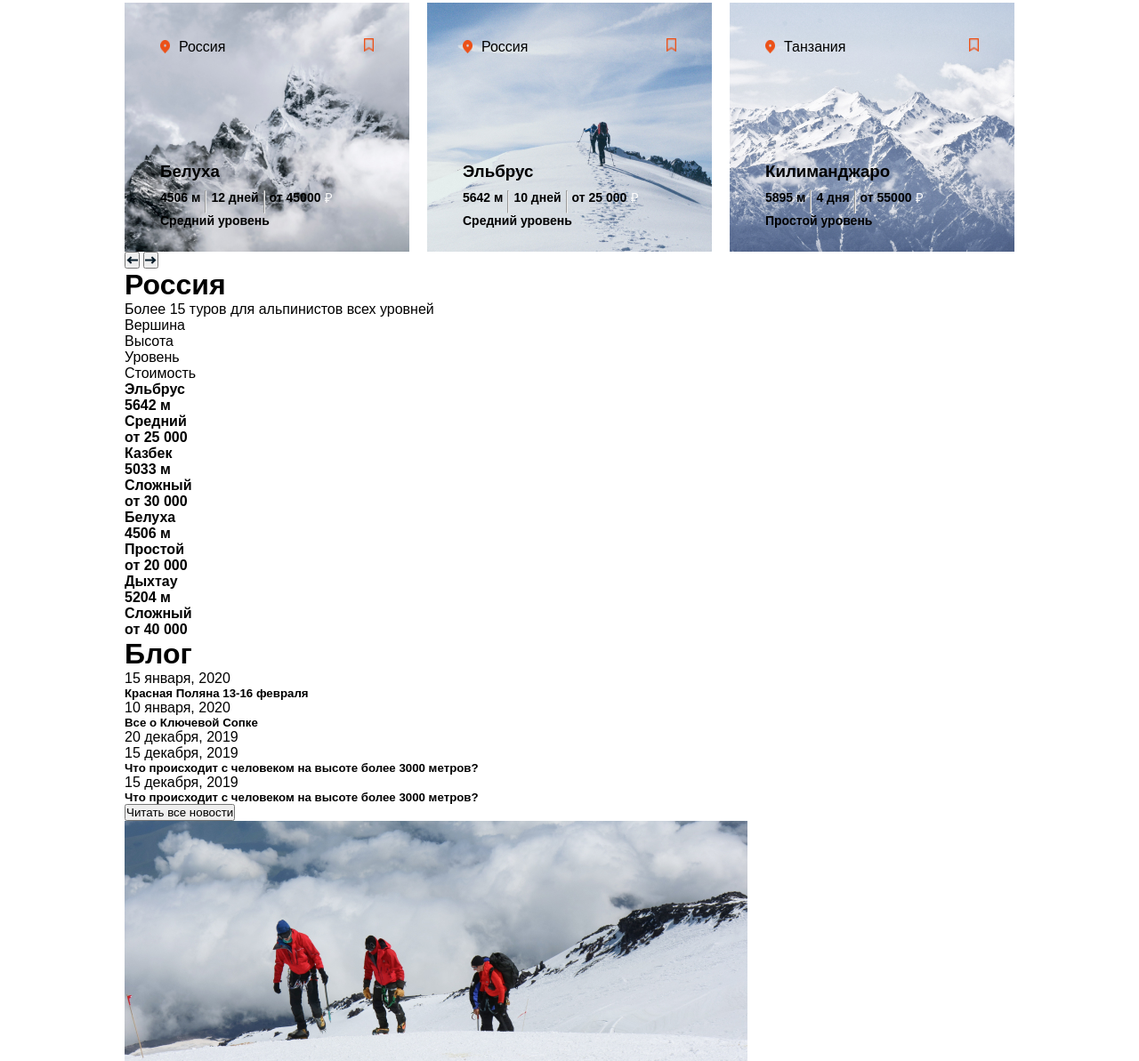
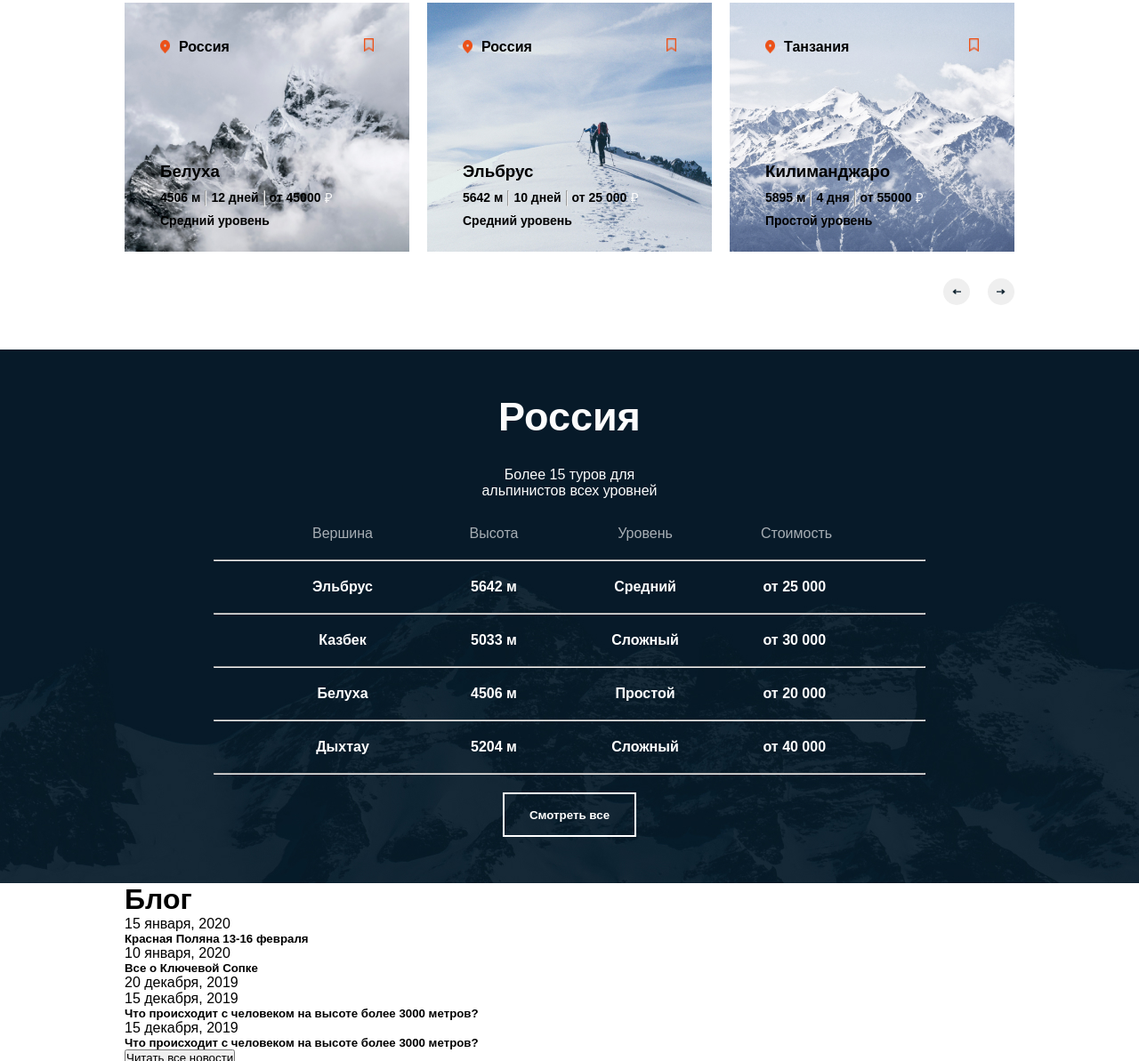
Before and after one commit to hamrakulovmuhammad/mountain_everets, a website built with Vite: page index.html in a window 1280 px wide. Shown: the part 1337-2530 px from the top of the page at 89% size. Built offline with nearby package versions, Linux system fonts and the light colour scheme.

Commit message:
finishing russia css

```diff
--- a/index.html
+++ b/index.html
@@ -163,9 +163,9 @@
       </div>
       <div class="russia">
         <div class="container">
-          <div class="rusia_text">
+          <div class="russia_text">
             <h1>Россия</h1>
-            <p>Более 15 туров для альпинистов всех уровней</p>
+            <p>Более 15 туров для <br> альпинистов всех уровней</p>
           </div>
           <div class="russia_flex">
             <div class="elem">
@@ -174,31 +174,37 @@
               <p>Уровень</p>
               <p>Стоимость</p>
             </div>
+            <hr>
             <div class="elem">
               <h4>Эльбрус</h4>
               <h4>5642 м</h4>
               <h4>Средний</h4>
               <h4>от 25 000 <img src="" alt="" /></h4>
             </div>
+            <hr>
             <div class="elem">
               <h4>Казбек</h4>
               <h4>5033 м</h4>
               <h4>Сложный</h4>
               <h4>от 30 000 <img src="" alt="" /></h4>
             </div>
+            <hr>
             <div class="elem">
               <h4>Белуха</h4>
               <h4>4506 м</h4>
               <h4>Простой</h4>
               <h4>от 20 000 <img src="" alt="" /></h4>
             </div>
+            <hr>
             <div class="elem">
               <h4>Дыхтау</h4>
               <h4>5204 м</h4>
               <h4>Сложный</h4>
               <h4>от 40 000 <img src="" alt="" /></h4>
             </div>
+            <hr>
           </div>
+          <button>Смотреть все</button>
         </div>
       </div>
       <div class="blog">
--- a/style.scss
+++ b/style.scss
@@ -102,6 +102,7 @@
     }
   }
   .popular_tours {
+    margin-bottom: 50px;
     margin-top: 50px;
     .popular_tours_text {
       h2 {
@@ -138,6 +139,16 @@
             align-items: center;
             gap: 10px;
             display: flex;
+            p {
+              font-weight: 700;
+            }
+          }
+          .item_top_right {
+            .favorites {
+              img {
+                cursor: pointer;
+              }
+            }
           }
         }
         .item_botton {
@@ -153,9 +164,13 @@
             gap: 5px;
             display: flex;
             img {
-              margin-top:3px;
+              margin-top: 3px;
               height: 11px;
             }
+          }
+          hr {
+            background: black;
+            height: 18px;
           }
         }
       }
@@ -166,5 +181,76 @@
         background: url(/public/itemtheree.jpg);
       }
     }
+    .swiper {
+      justify-content: end;
+      margin-top: 30px;
+      display: flex;
+      gap: 20px;
+      button {
+        cursor: pointer;
+        width: 30px;
+        height: 30px;
+        display: flex;
+        align-items: center;
+        justify-content: center;
+        border-radius: 50%;
+        border: 0;
+        img {
+          width: 10px;
+        }
+      }
+    }
   }
 }
+
+.russia {
+  width: 100%;
+  text-align: center;
+  height: 600px;
+  background-image: url(/public/russia.jpg);
+  .russia_text {
+    padding-top: 50px;
+    text-align: center;
+    h1 {
+      margin-bottom: 30px;
+      color: #fcfcfc;
+      font-size: 45px;
+      font-weight: 700;
+    }
+    p {
+      color: #fcfcfc;
+      font-weight: 400;
+      margin-bottom: 30px;
+    }
+  }
+  .russia_flex {
+    width: 800px;
+    margin: 0 auto;
+    .elem {
+      display: flex;
+      align-items: center;
+      justify-content: center;
+      gap: 50px;
+      p {
+        color: #a7aeb4;
+        width: 120px;
+        margin-bottom: 20px;
+      }
+      h4 {
+        margin-bottom: 20px;
+        margin-top: 20px;
+        width: 120px;
+        color: white;
+      }
+    }
+  }
+  button {
+    color: white;
+    font-weight: 700;
+    margin-top: 20px;
+    width: 150px;
+    background: none;
+    border: 2px solid white;
+    height: 50px;
+  }
+}
```
